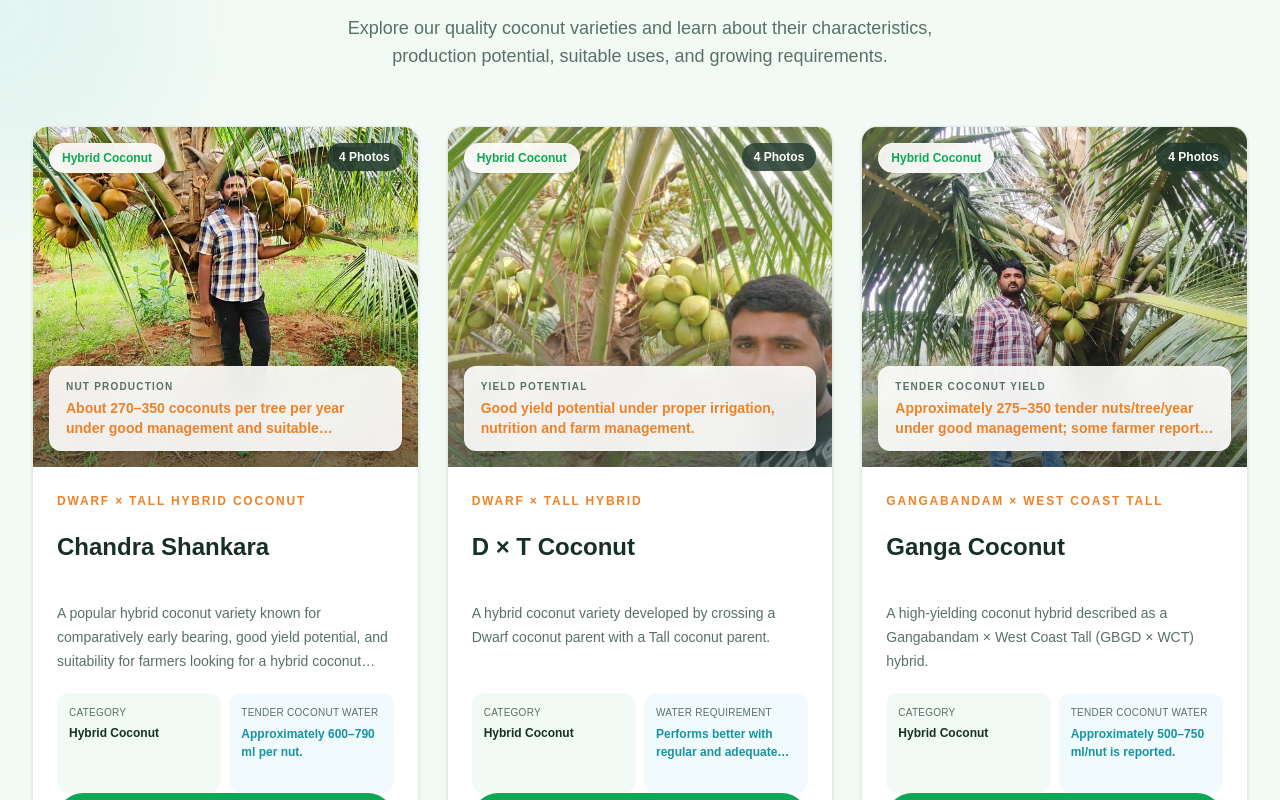
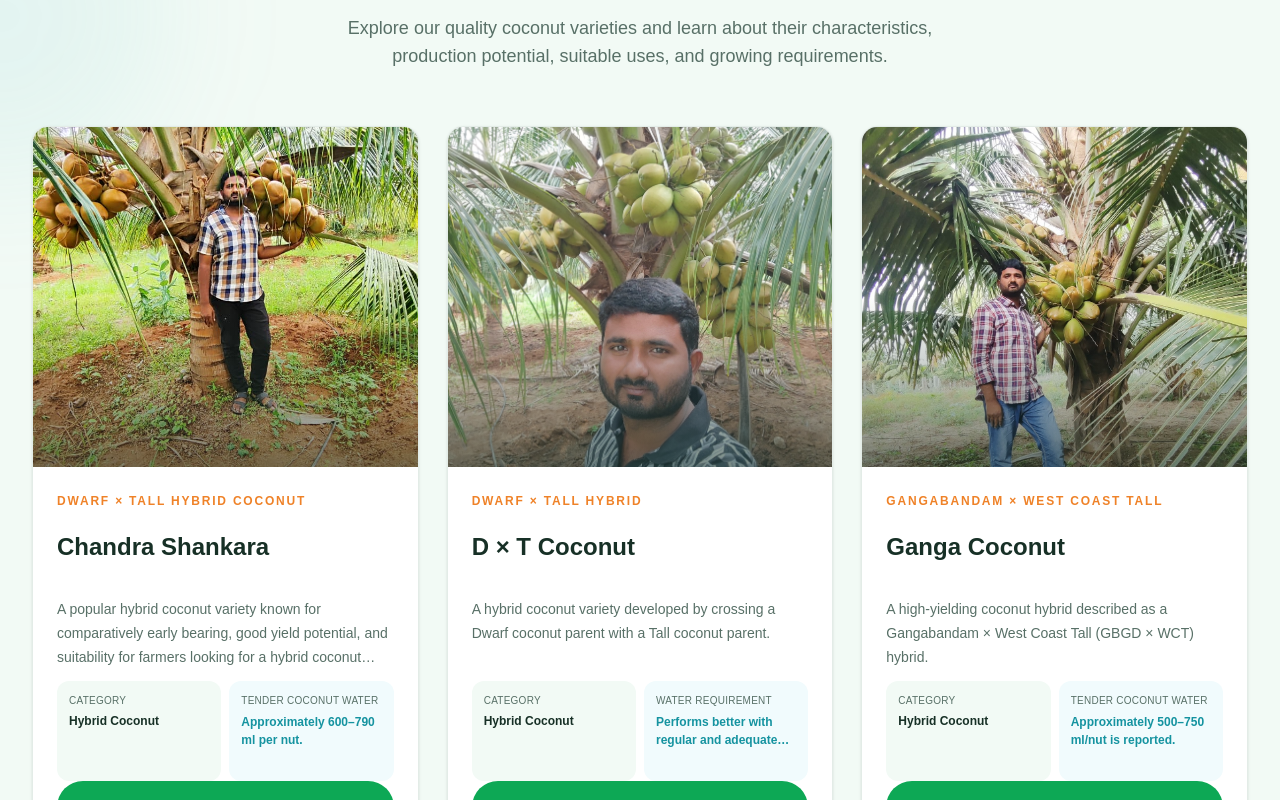
Before and after one commit to pavankrishtaiahveguru/vrm-green-nursery, a Next.js app: page / in a window 1280 px wide. Shown: the part 2300-3100 px from the top of the page. Built offline with nearby package versions, Linux system fonts and the light colour scheme.

Commit message:
removed product info in image card

```diff
--- a/src/components/home/Varieties.jsx
+++ b/src/components/home/Varieties.jsx
@@ -155,19 +155,19 @@ export default function Varieties() {
                     <div className="absolute inset-0 bg-gradient-to-t from-[#173026]/55 via-transparent to-transparent" />
 
                     {/* Category */}
-                    <div className="absolute left-2.5 top-2.5 max-w-[55%] truncate rounded-full border border-white/30 bg-white/90 px-2 py-1 text-[7px] font-semibold text-[#0DA855] shadow-sm backdrop-blur-md sm:left-4 sm:top-4 sm:max-w-none sm:px-3 sm:py-1.5 sm:text-xs">
+                    {/* <div className="absolute left-2.5 top-2.5 max-w-[55%] truncate rounded-full border border-white/30 bg-white/90 px-2 py-1 text-[7px] font-semibold text-[#0DA855] shadow-sm backdrop-blur-md sm:left-4 sm:top-4 sm:max-w-none sm:px-3 sm:py-1.5 sm:text-xs">
                       {variety.category}
-                    </div>
+                    </div> */}
 
                     {/* Image Count */}
-                    {variety.images?.length > 1 && (
+                    {/* {variety.images?.length > 1 && (
                       <div className="absolute right-2.5 top-2.5 rounded-full bg-[#173026]/75 px-2 py-1 text-[7px] font-semibold text-white backdrop-blur-md sm:right-4 sm:top-4 sm:px-3 sm:py-1.5 sm:text-xs">
                         {variety.images.length} Photos
                       </div>
-                    )}
+                    )} */}
 
                     {/* Production Info */}
-                    {productionFeature && (
+                    {/* {productionFeature && (
                       <div className="absolute bottom-2.5 left-2.5 right-2.5 sm:bottom-4 sm:left-4 sm:right-4">
                         <div className="rounded-lg border border-white/20 bg-white/90 px-2.5 py-2 shadow-lg backdrop-blur-md sm:rounded-xl sm:px-4 sm:py-3">
                           <p className="text-[6px] font-semibold uppercase tracking-[0.08em] text-[#587067] sm:text-[10px] sm:tracking-[0.12em]">
@@ -179,7 +179,7 @@ export default function Varieties() {
                           </p>
                         </div>
                       </div>
-                    )}
+                    )} */}
                   </div>
 
                   {/* Card Content */}
@@ -195,12 +195,12 @@ export default function Varieties() {
                     </h3>
 
                     {/* Description */}
-                    <p className="mt-2 min-h-[48px] line-clamp-3 text-[10px] leading-4 text-[#587067] sm:mt-3 sm:min-h-[72px] sm:text-sm sm:leading-6">
+                    <p className="mt-2 min-h-[48px] line-clamp-3 text-[10px] leading-4 text-[#587067] sm:mt-2 sm:min-h-[72px] sm:text-sm sm:leading-6">
                       {variety.shortDescription}
                     </p>
 
                     {/* Quick Info */}
-                    <div className="mt-3 grid grid-cols-2 items-stretch gap-1.5 sm:mt-5 sm:gap-2">
+                    <div className="mt-3 grid grid-cols-2 items-stretch gap-1.5 sm:mt-3 sm:gap-2">
                       {/* Category */}
                       <div className="flex min-h-[76px] flex-col rounded-lg bg-[#F2FAF5] p-2 sm:min-h-[100px] sm:rounded-xl sm:p-3">
                         <p className="text-[8px] uppercase tracking-wide text-[#587067] sm:text-[10px]">
--- a/src/data/varieties.js
+++ b/src/data/varieties.js
@@ -87,8 +87,8 @@ const varieties = [
     category: "Hybrid Coconut",
 
     images: [
+      "/images/varieties/d-t-coconut/02.jpg",
       "/images/varieties/d-t-coconut/01.jpg",
-      "/images/varieties/d-t-coconut/02.jpg",
       "/images/varieties/d-t-coconut/03.jpg",
       "/images/varieties/d-t-coconut/04.jpg",
     ],
```
